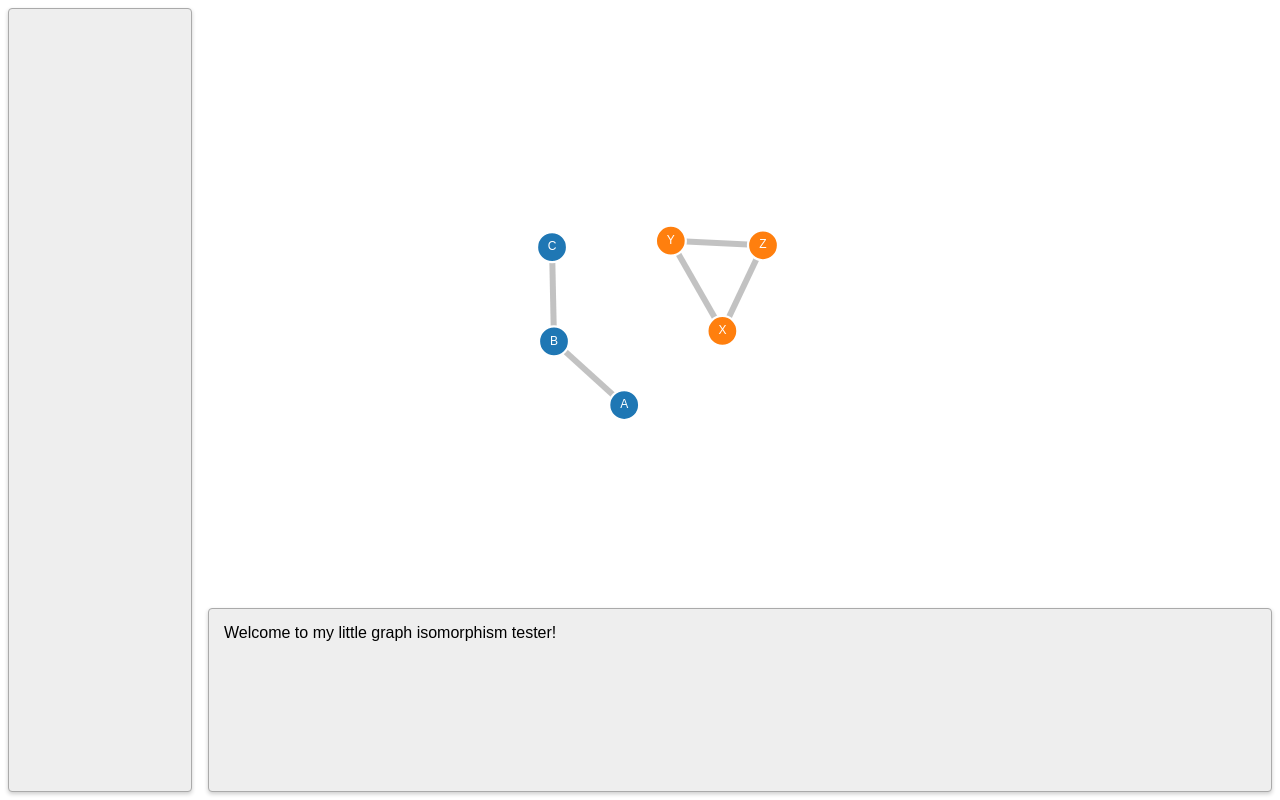
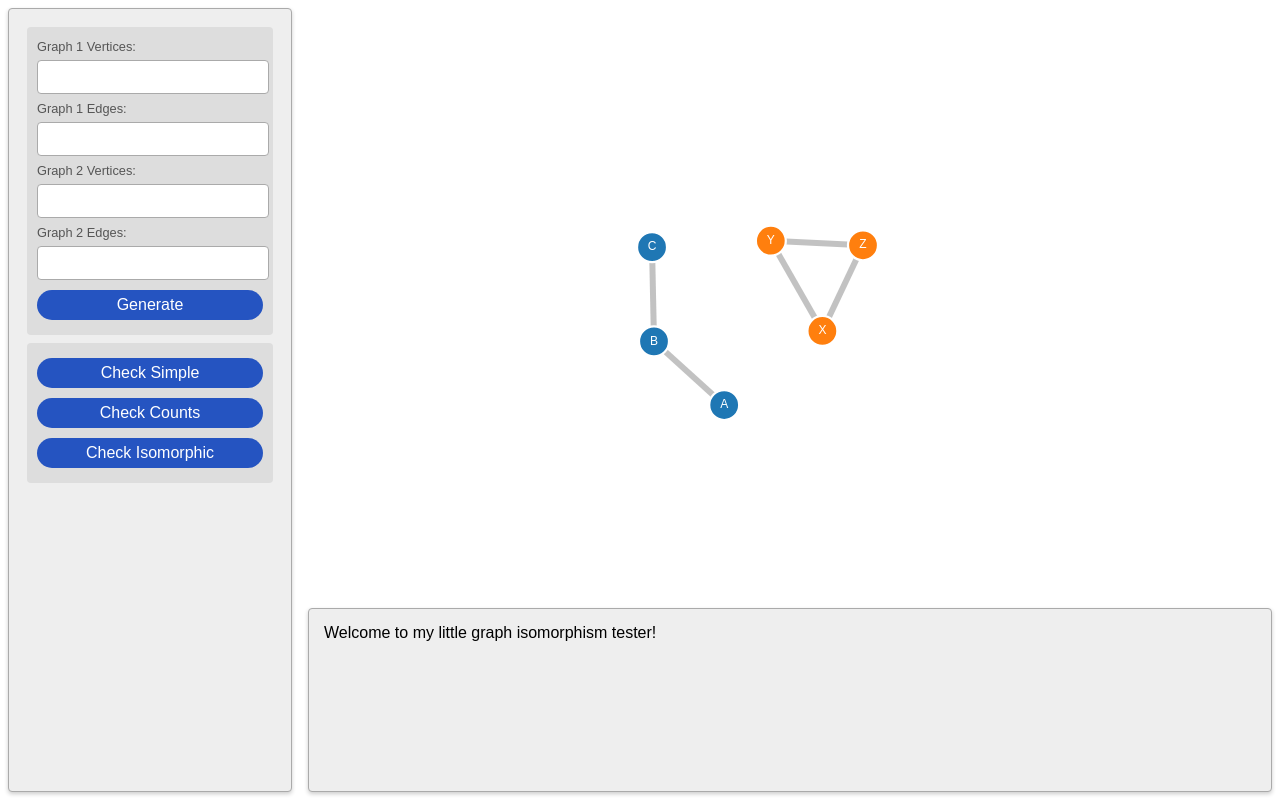
Before and after one commit to ausgat/isographs, a plain HTML site: page index.html in a window 1280 px wide. Drawn offline with Linux system fonts and the light colour scheme.

Commit message:
More style

```diff
--- a/index.html
+++ b/index.html
@@ -10,7 +10,24 @@
   </head>
   <body>
     <div class="wrapper">
-      <div id="sidebar" class="panel"></div>
+      <div id="sidebar" class="panel">
+        <div id="graphform1" class="subpanel">
+          <label for="graphverts1">Graph 1 Vertices:</label>
+          <input type="text" name="graphverts1" id="graphverts1">
+          <label for="graphedges1">Graph 1 Edges:</label>
+          <input type="text" name="graphedges1" id="graphedges1">
+          <label for="graphverts2">Graph 2 Vertices:</label>
+          <input type="text" name="graphverts2" id="graphverts1">
+          <label for="graphedges2">Graph 2 Edges:</label>
+          <input type="text" name="graphedges2" id="graphedges2">
+          <button>Generate</button>
+        </div>
+        <div id="graphtests" class="subpanel">
+          <button>Check Simple</button>
+          <button>Check Counts</button>
+          <button>Check Isomorphic</button>
+        </div>
+      </div>
       <div id="chart"></div>
       <div id="console" class="panel"></div>
     </div>
--- a/style.css
+++ b/style.css
@@ -13,7 +13,7 @@ p {
 
 .wrapper {
   display: grid;
-  grid-template-columns: 200px 1fr;
+  grid-template-columns: 300px 1fr;
   grid-template-rows: 1fr 200px;
   width: 100%;
   height: 100%;
@@ -23,6 +23,47 @@ p {
   background-color: #eee;
   box-shadow: 0 2px 4px rgba(0, 0, 0, 0.2);
   border: 1px solid #aaa;
+  border-radius: 4px;
+  margin: 8px;
+  padding: 10px;
+}
+
+.panel button {
+  color: #fff;
+  font-size: 1em;
+  width: 100%;
+  height: 30px;
+  margin: 5px 0;
+  background-color: hsl(222, 68%, 45%);
+  border: none;
+  border-radius: 15px;
+}
+
+.panel button:hover {
+  background-color: hsl(222, 75%, 56%);
+}
+
+.panel button:active {
+  background-color: hsl(222, 73%, 33%);
+}
+
+.panel input[type=text] {
+  font-size: 1em;
+  width: 100%;
+  height: 30px;
+  background-color: #fff;
+  border: 1px solid #aaa;
+  border-radius: 4px;
+  margin: 5px 0;
+}
+
+.panel label {
+  font-size: 0.8em;
+  color: #555;
+}
+
+.subpanel {
+  background-color: #ddd;
   border-radius: 4px;
   margin: 8px;
   padding: 10px;
```
